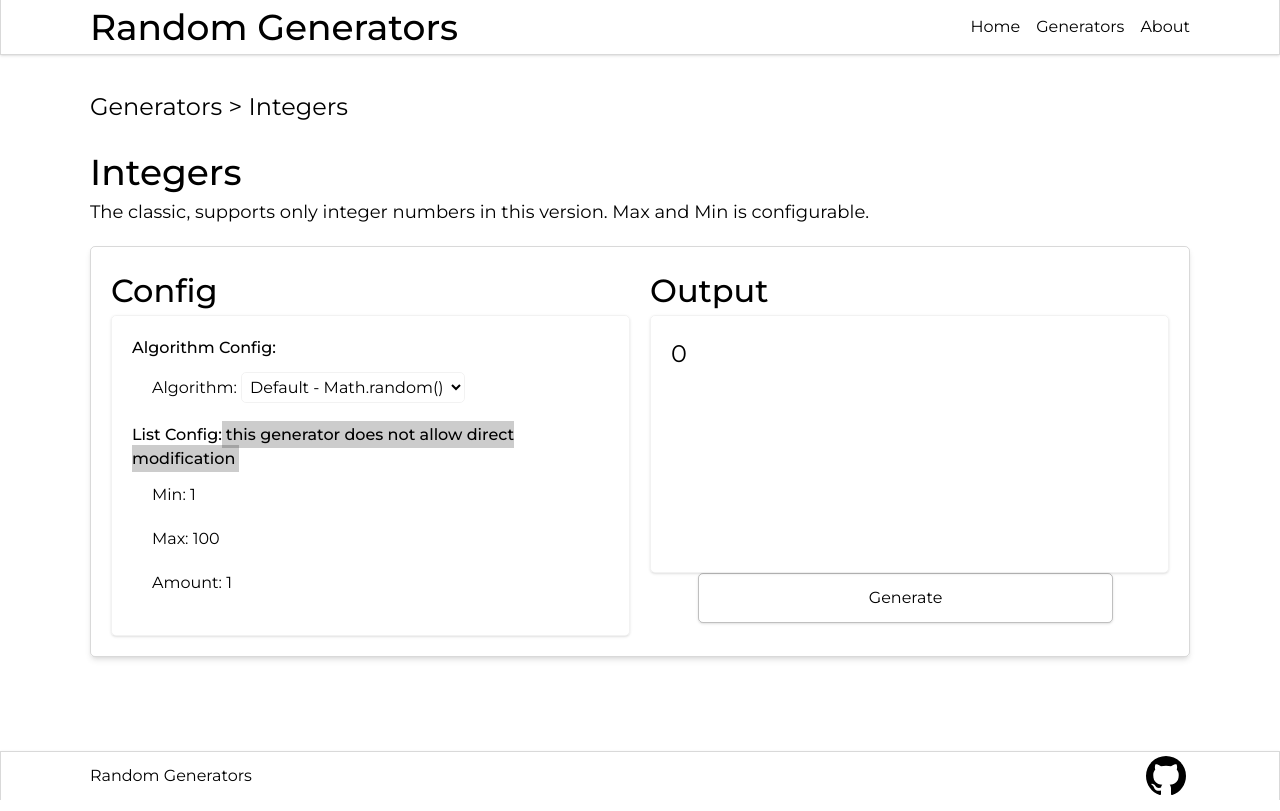
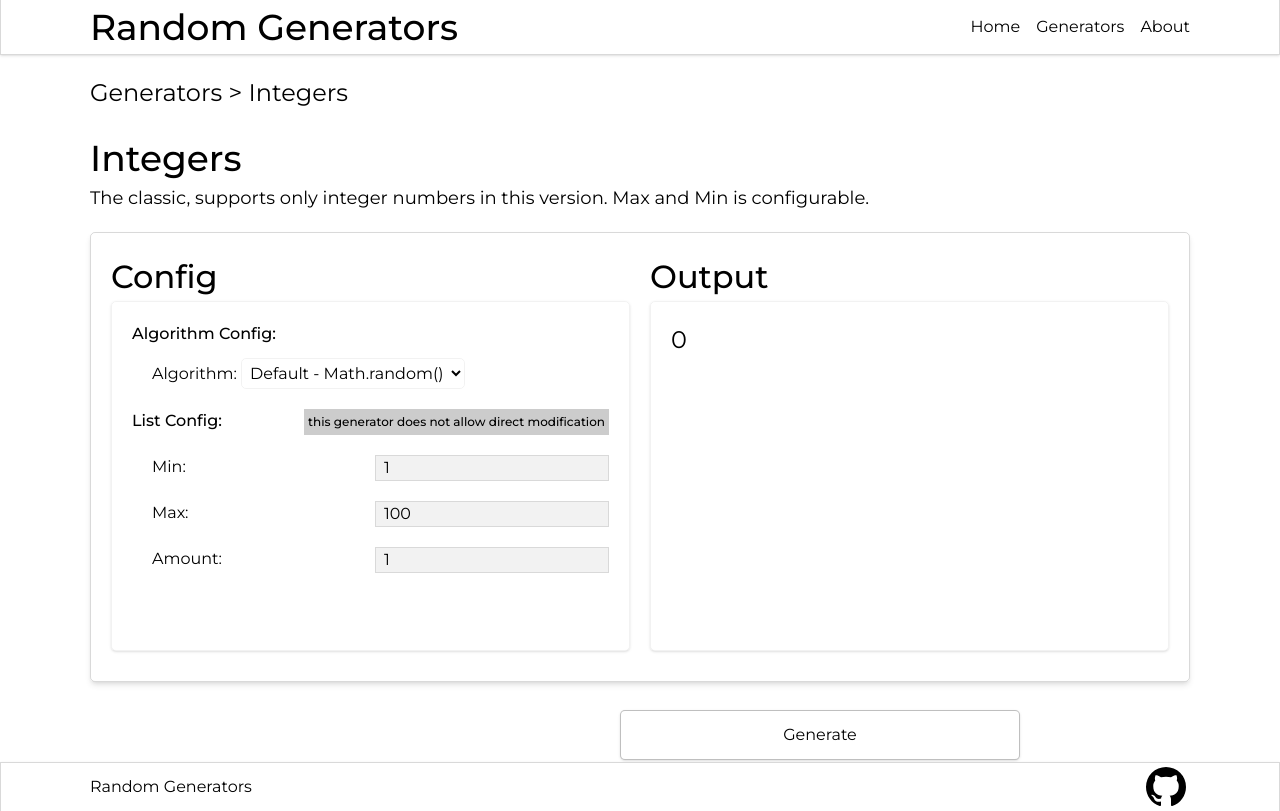
Before and after one commit to BooksNTomes/random-generator-react, a React (Vite) app in the folder frontend/: page /generators/0 in a window 1280 px wide. Built offline with nearby package versions, Linux system fonts and the light colour scheme; no server answers.

Commit message:
improved ui drafts at numbers and strings generator, may need to turn some of its divs into components

```diff
--- a/frontend/src/components/Footer.jsx
+++ b/frontend/src/components/Footer.jsx
@@ -2,7 +2,7 @@ import '../css/index.css';
 
 export default function Footer(){
     return (
-    <div className="w-full shadow flex justify-between bg-white border-1 border-b-0 border-black/15">
+    <div className="z-10 w-full shadow flex justify-between bg-white border-1 border-b-0 border-black/15">
       <div className="flex m-auto justify-between items-center browser-size">
         <footer>
           <h5>Random Generators</h5>
--- a/frontend/src/components/Header.jsx
+++ b/frontend/src/components/Header.jsx
@@ -3,7 +3,7 @@ import '../css/index.css';
 
 export default function Header() {
     return (
-    <div className="bg-white shadow border-1 border-black/15 border-t-0">
+    <div className="z-10 bg-white shadow border-1 border-black/15 border-t-0">
         <div className="flex m-auto justify-between items-center browser-size">
             <header className="">
             <Link to="/"><h1>Random Generators</h1></Link>
--- a/frontend/src/pages/GeneratorTypes/NumbersGenerator.jsx
+++ b/frontend/src/pages/GeneratorTypes/NumbersGenerator.jsx
@@ -61,10 +61,10 @@ export default function NumbersGenerator({generator}) {
     }
 
     return (
-        <div className="flex gap-5 p-5 border-1 border-black/15 rounded-[5px] shadow-md">
+        <div className="flex gap-5 p-5 h-[450px] border-1 border-black/15 rounded-[5px] shadow-md">
             <div className="w-1/2">
                 <h2>Config</h2>
-                <div className="p-5 border-1 border-black/5 rounded-[5px] shadow-sm">
+                <div className="p-5 h-[350px] border-1 border-black/5 rounded-[5px] shadow-sm">
                     <h4 className="mb-3 embolden">
                         Algorithm Config:
                     </h4>
@@ -79,33 +79,49 @@ export default function NumbersGenerator({generator}) {
                         </span></h4>
                     </div>
 
-                    <h4 className="mb-3 embolden">
+                    <h4 className="mb-5 embolden flex">
+                        <div className="flex-grow">
                             List Config:
-                        <span className="embolden p-1 bg-black/20">
+                        </div>
+                        <div className="ml-10 embolden p-1 bg-black/20 ptag-sm min-w-[300px]">
                             this generator does not allow direct modification
-                        </span>
+                        </div>
                     </h4>
 
                     <div className="ml-5">
-                        <h4 className="mb-5">Min: <span>
-                            <input type="number"
+                        <h4 className="mb-5 flex">
+                            <div className="flex-grow">
+                                Min:
+                            </div>
+                            <div className="ml-5">
+                                <input className="border-1 border-black/10 pl-2 pr-1 bg-[hsl(0,0%,95%)]  hover:bg-[hsl(0,0%,90%)]" type="number"
                                 defaultValue={minAsNumber}
                                 max={maxAsNumber}
                                 onChange={e => minHandler(e)}></input>
-
-                        </span></h4>
-                        <h4 className="mb-5">Max: <span>
-                            <input type="number"
+                            </div>
+                        </h4>
+                        <h4 className="mb-5 flex">
+                            <div className="flex-grow">
+                                Max:
+                            </div>
+                            <div className="ml-5">
+                                <input className="border-1 border-black/10 pl-2 pr-1 bg-[hsl(0,0%,95%)]  hover:bg-[hsl(0,0%,90%)]" type="number"
                                 defaultValue={maxAsNumber}
                                 min={minAsNumber}
                                 onChange={e => maxHandler(e)}></input>
-
-                        </span></h4>
-                        <h4 className="mb-5">Amount: <span>
-                            <input type="number" min={1} defaultValue={1}
+                            </div>
+                        </h4>
+                        <h4 className="mb-5 flex">
+                            <div className="flex-grow">
+                                Amount:
+                            </div>
+                            <div className="ml-5">
+                                <input className="border-1 border-black/10 pl-2 pr-1 bg-[hsl(0,0%,95%)]  hover:bg-[hsl(0,0%,90%)]"
+                                type="number" min={1} defaultValue={1}
                                 onChange={event => amtHandler(event)}
                                 ></input>
-                        </span></h4>
+                            </div>
+                        </h4>
                     </div>
                 </div>
             </div>
@@ -113,14 +129,14 @@ export default function NumbersGenerator({generator}) {
 
             <div className="w-1/2">
                 <h2>Output</h2>
-                <div className="p-5 h-7/10 border-1 border-black/5 rounded-[5px] shadow-sm">
+                <div className="p-5 h-[350px] border-1 border-black/5 rounded-[5px] shadow-sm">
                     <h3>{genState}</h3>
                 </div>
-                <button className="ml-12 p-3 w-4/5 border-1 border-black/25 rounded-[5px] shadow-sm hover:bg-black/2 active:bg-black/4"
+            </div>
+            <button className="absolute bottom-10 right-65 w-5/16 p-3 border-1 border-black/25 rounded-[5px] shadow-sm hover:bg-[hsl(0,0%,90%)] active:bg-[hsl(0,0%,80%)] bg-white"
                     onClick={() => genHandler()}>
                 Generate
             </button>
         </div>
-        </div>
     )
 }
--- a/frontend/src/pages/GeneratorTypes/StringsGenerator.jsx
+++ b/frontend/src/pages/GeneratorTypes/StringsGenerator.jsx
@@ -77,7 +77,7 @@ export default function StringsGenerator({generator}) {
             </dialog>
             <div className="w-1/2">
                 <h2>Config</h2>
-                <div className="p-5 border-1 border-black/5 rounded-[5px] shadow-sm">
+                <div className="p-5 h-[350px] border-1 border-black/5 rounded-[5px] shadow-sm">
                     <h4 className="mb-3 embolden">
                         Algorithm Config:
                     </h4>
@@ -92,23 +92,37 @@ export default function StringsGenerator({generator}) {
                         </span></h4>
                     </div>
 
-                    <h4 className="mb-3 embolden">
-                        List Config:
-                        <span className="embolden p-1 bg-black/20">
+                    <h4 className="mb-5 embolden flex">
+                        <div className="flex-grow">
+                            List Config:
+                        </div>
+                        <div className="ml-10 embolden p-1 bg-black/20 ptag-sm min-w-[300px]">
                             this generator does not allow direct modification
-                        </span>
+                        </div>
                     </h4>
 
                     <div className="ml-5">
-                        <h4 className="mb-5">List: <span>
-                            <button className="border-black border-1" onClick={() => {listDialogRef.current?.showModal()}}>Open List</button>
-                        </span></h4>
+                        <h4 className="mb-5 flex">
+                            <div className="flex-grow">
+                                List:
+                            </div>
+                            <div>
+                                <button className="p-1 rounded border-1 border-black/10 bg-[hsl(0,0%,95%)]  hover:bg-[hsl(0,0%,90%)]"
+                                onClick={() => {listDialogRef.current?.showModal()}}>Open List</button>
+                            </div>
+                        </h4>
 
-                        <h4 className="mb-5">Amount: <span>
-                            <input type="number" min="1"
-                            onChange={event => amtHandler(event)}
-                            ></input>
-                        </span></h4>
+                        <h4 className="mb-5 flex">
+                            <div className="flex-grow">
+                                Amount:
+                            </div>
+                            <span>
+                                <input className="border-1 border-black/10 pl-2 pr-1 bg-[hsl(0,0%,95%)]  hover:bg-[hsl(0,0%,90%)]"
+                                type="number" min="1" defaultValue={1}
+                                onChange={event => amtHandler(event)}
+                                ></input>
+                            </span>
+                        </h4>
                     </div>
                 </div>
             </div>
@@ -116,10 +130,10 @@ export default function StringsGenerator({generator}) {
 
             <div className="w-1/2">
                 <h2>Output</h2>
-                <div className="p-5 h-7/10 border-1 border-black/5 rounded-[5px] shadow-sm">
+                <div className="p-5 h-[350px] border-1 border-black/5 rounded-[5px] shadow-sm">
                     <h3>{genState}</h3>
                 </div>
-                <button className="ml-12 p-3 w-4/5 border-1 border-black/25 rounded-[5px] shadow-sm hover:bg-black/2 active:bg-black/4"
+                <button className="absolute bottom-10 right-65 w-5/16 p-3 border-1 border-black/25 rounded-[5px] shadow-sm hover:bg-[hsl(0,0%,90%)] active:bg-[hsl(0,0%,80%)] bg-white"
                         onClick={() => genHandler()}>
                     Generate
                 </button>
```
Lines whose indentation alone changed are shown as unchanged.
